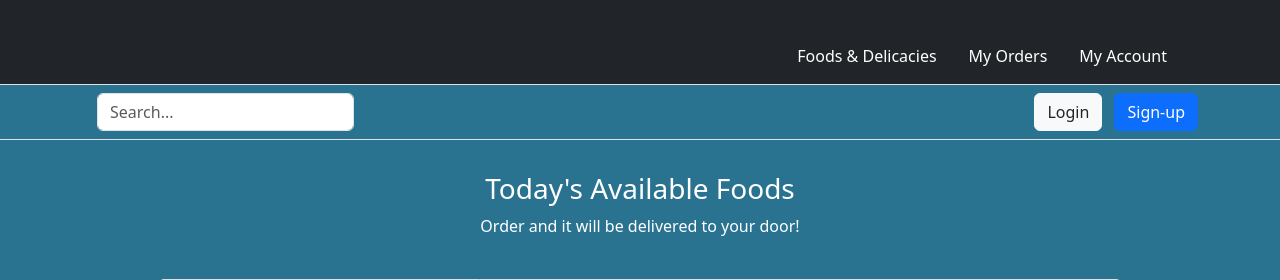
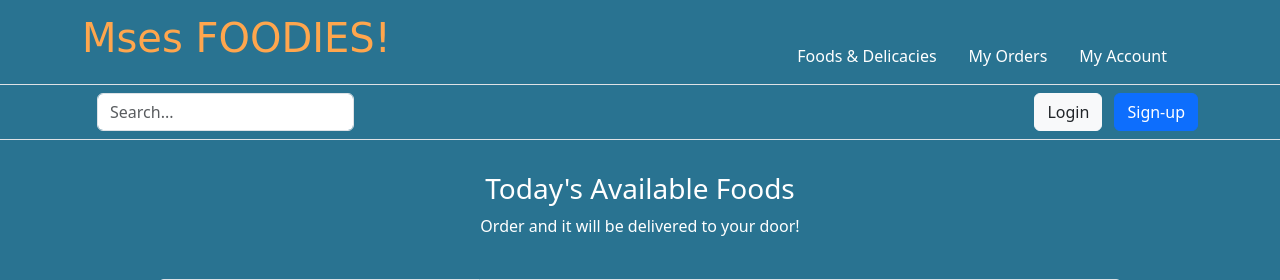
Before and after one commit to ledanken/mses-foodies, a Django app: page / in a window 1280 px wide. Shown: the top 280 px of the page. Run offline with Django 3.2, Linux system fonts and the light colour scheme.

Commit message:
Create the logo

```diff
--- a/static/css/base.css
+++ b/static/css/base.css
@@ -1,6 +1,11 @@
 body{
     background-color:rgb(41, 115, 145);
     box-sizing: border-box;
+}
+
+h1 {
+    font-family: cursive;
+    color: #ffa64d;
 }
 
 .flex-container {
--- a/templates/base.html
+++ b/templates/base.html
@@ -33,11 +33,12 @@
   <body>
     {% block mainpage_header %}
     <header>
-      <div class="px-3 py-2 text-bg-dark border-bottom">
+      <div class="px-3 py-2 text-bg-transparent border-bottom">
         <div class="container">
           <div class="d-flex flex-wrap align-items-center justify-content-center justify-content-lg-start">
             <a href="/" class="d-flex align-items-center my-2 my-lg-0 me-lg-auto text-white text-decoration-none">
-              <svg class="bi me-2" width="40" height="32" role="img" aria-label="Bootstrap"><use xlink:href="#bootstrap"></use></svg>
+              <h1>Mses FOODIES!</h1>
+              <!--<svg class="bi me-2" width="40" height="32" role="img" aria-label="Bootstrap"><use xlink:href="#bootstrap"></use></svg>-->
             </a>
 
             <ul class="nav col-12 col-lg-auto my-2 justify-content-center my-md-0 text-small">
```
